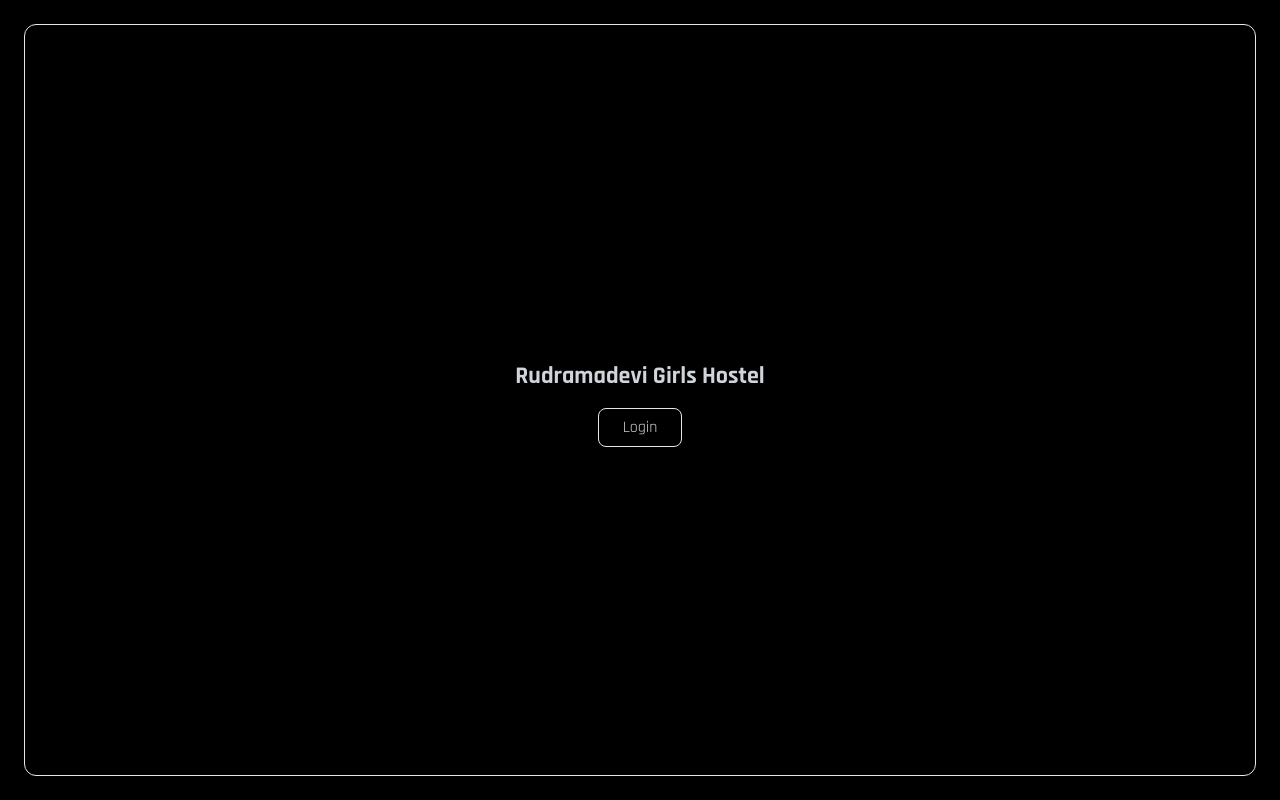
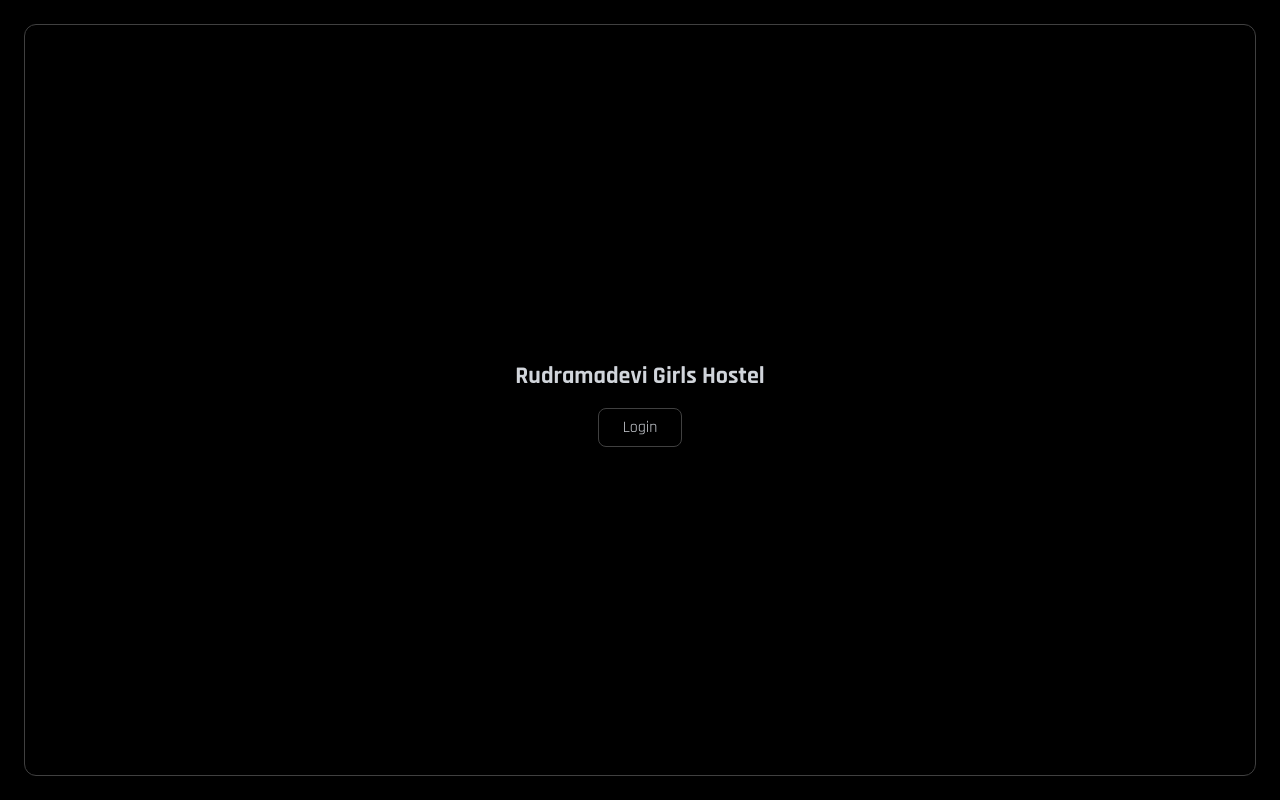
Before and after one commit to NikhilGanireddy/rudramadevinext, a Next.js app: page / in a window 1280 px wide. Built offline with nearby package versions, Linux system fonts and the light colour scheme; no server answers.

Commit message:
update major 1 envwwer

```diff
--- a/app/admin/layout.jsx
+++ b/app/admin/layout.jsx
@@ -16,7 +16,7 @@ const AdminLayout = ({children}) => {
     if (ready && userData) {
         if (userData?.isAdmin) {
             return <div
-                className="bg-black text-gray-300 h-full max-w-[2560px] w-full gap-0 lg:gap-6 flex ">
+                className="bg-black text-gray-300 h-full max-w-[2560px] w-full gap-0 md:gap-6 flex ">
                 <Sidebar/>
                 <div className="col-span-10 gap-6 flex flex-col w-full">
                     <Header/>
--- a/app/admin/students/page.jsx
+++ b/app/admin/students/page.jsx
@@ -4,11 +4,11 @@ import {FiEdit} from "react-icons/fi";
 import Link from "next/link";
 
 const Students = async () => {
+    console.log("===============================================================")
+    const users = await axios.get(`${process.env.DEFAULT_URI}/api/admin/students`)
+    console.log("++++++++++++++++++++++++++++++++++++++++++++++++++++++++++++++++++")
 
-    const users = await axios.get("/api/admin/students")
-    console.log("==================================================================================")
     const usersData = users?.data
-
 
     return <div className="rounded-2xl backdrop-blur-sm w-full h-full overflow-y-auto flex flex-col gap-6 xl:gap-6">
         <div className="w-full flex justify-between items-center">
--- a/app/page.js
+++ b/app/page.js
@@ -9,13 +9,13 @@ export default function Home() {
     axios.defaults.baseURL = process.env.DEFAULT_URI
 
     return (
-        <div className=" rounded-xl border h-full flex flex-col justify-center items-center gap-6">
+        <div className=" rounded-xl border border-neutral-700 h-full flex flex-col justify-center items-center gap-6">
             <h1>Rudramadevi Girls Hostel</h1>
             <div>
                 {(ready && userData) ? (
-                    <Link className="bg-black text-gray-300 px-6 py-2 rounded-lg border"
+                    <Link className="bg-black text-gray-300 px-6 py-2 rounded-lg border border-neutral-700"
                           href={`/${userData?.isAdmin ? "admin" : "user"}/dashboard`}>Go to Dashboard</Link>) : (
-                    <Link className="bg-black text-gray-300 px-6 py-2 rounded-lg border"
+                    <Link className="bg-black text-gray-300 px-6 py-2 rounded-lg border border-neutral-700"
                           href={`/login`}>Login</Link>
                 )}
             </div>
--- a/package.json
+++ b/package.json
@@ -10,7 +10,7 @@
   },
   "dependencies": {
     "autoprefixer": "10.4.14",
-    "axios": "^1.4.0",
+    "axios": "1.4.0",
     "cookie": "^0.5.0",
     "eslint": "8.44.0",
     "eslint-config-next": "13.4.8",
```
Also changed, not shown: 1 other file (tests, documents, lock files or other folders).
